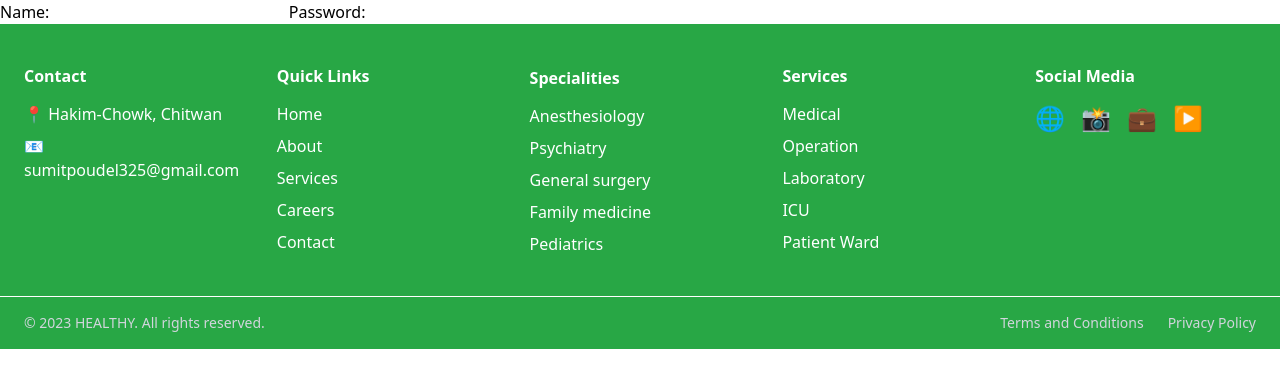
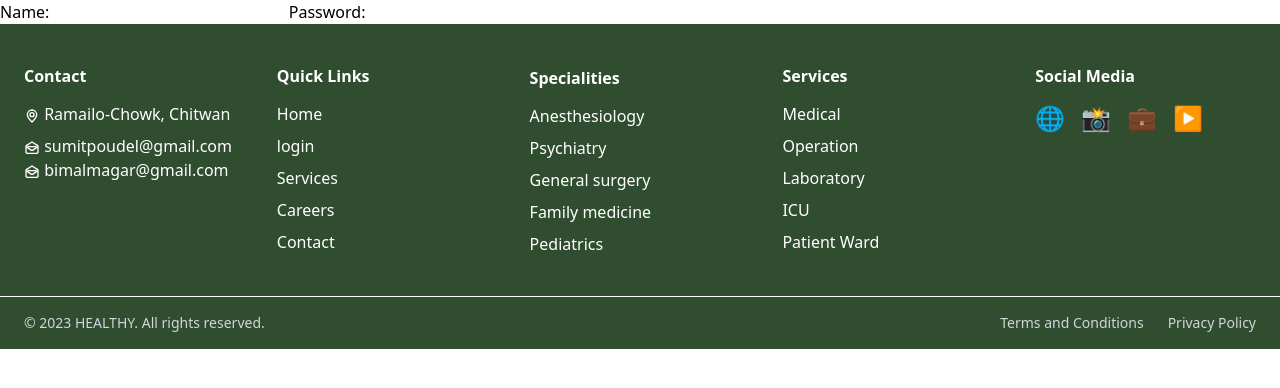
Before and after one commit to sumit-poudel/medPoint, a PHP site: page /login.php in a window 1280 px wide. Shown: the top 388 px of the page. Run offline with PHP 8.4, Linux system fonts and the light colour scheme.

Commit message:
sperate header footer

```diff
--- /dev/null
+++ b/footer.php
@@ -0,0 +1,82 @@
+  <footer class="bg-med-drklime text-white">
+    <div class="max-w-7xl mx-auto px-6 py-10 grid grid-cols-5  gap-8 border-b ">
+
+
+      <div>
+        <h3 class="font-semibold  mb-3.5">Contact</h3>
+        <p class=" gap-2.5 mb-2">
+          <img src="./public/location.svg" class="h-4 w-4 inline-block " alt="location"> Ramailo-Chowk, Chitwan
+        </p>
+        <p class="gap-2.5 mb-2">
+          <img src="./public/mail.svg" class="h-4 w-4 inline-block " alt="mail"> sumitpoudel@gmail.com
+          <img src="./public/mail.svg" class="h-4 w-4 inline-block " alt="mail"> bimalmagar@gmail.com
+        </p>
+
+      </div>
+
+
+      <div>
+        <h3 class="font-semibold  mb-3.5">Quick Links</h3>
+        <ul class="space-y-2">
+          <li><a href="index.php" class="hover:underline">Home</a> </li>
+          <li><a href="login.php" class="hover:underline">login</a> </li>
+          <li><a href="#" class="hover:underline">Services</a> </li>
+          <li><a href="#" class="hover:underline">Careers</a> </li>
+          <li><a href="#" class="hover:underline">Contact</a> </li>
+        </ul>
+
+      </div>
+
+      <div>
+        <h3 class="font-semibold mt-0.5 mb-3.5">Specialities</h3>
+        <ul class="space-y-2">
+          <li>Anesthesiology </li>
+          <li>Psychiatry</a> </li>
+          <li>General surgery </li>
+          <li>Family medicine </li>
+          <li>Pediatrics </li>
+        </ul>
+
+      </div>
+
+
+
+      <div>
+        <h3 class="font-semibold  mb-3.5">Services</h3>
+        <ul class="space-y-2">
+          <li>Medical</li>
+          <li>Operation </li>
+          <li>Laboratory </li>
+          <li>ICU</li>
+          <li>Patient Ward</li>
+        </ul>
+
+      </div>
+
+
+      <div>
+        <h3 class="font-semibold  mb-3.5">Social Media</h3>
+        <div class="flex gap-4 text-2xl">
+          <a href="#" class="hover:text-blue-400">🌐</a>
+          <a href="#" class="hover:text-pink-500">📸</a>
+          <a href="#" class="hover:text-blue-400"> 💼</a>
+          <a href="#" class="hover:text-red-600"> ▶</a>
+        </div>
+
+      </div>
+    </div>
+
+
+    <div class="max-w-7xl mx-auto px-6 py-4 flex flex-col md:flex-row justify-between text-gray-300 text-sm">
+      <p>© 2023 HEALTHY. All rights reserved.</p>
+      <div class="flex gap-6  mt-0">
+        <a href="#" class="hover:underline">Terms and Conditions</a>
+        <a href="#" class="hover:underline">Privacy Policy</a>
+      </div>
+    </div>
+  </footer>
+  <script src="./index.js">
+  </script>
+  </body>
+
+  </html>
--- /dev/null
+++ b/header.php
@@ -0,0 +1,16 @@
+<!DOCTYPE html>
+<html lang="en">
+
+<head>
+  <meta charset="UTF-8">
+  <meta name="viewport" content="width=device-width, initial-scale=1.0">
+  <script src="https://cdn.jsdelivr.net/npm/@tailwindcss/browser@4"></script>
+  <style type="text/tailwindcss">
+    @theme {
+  --color-med-lime: #28A745;
+  --color-txt-ash: #666666;
+  --color-bdr-ash: #CECECE;
+  --color-med-drklime: #304D30;
+}
+    </style>
+</head>
--- a/login.php
+++ b/login.php
@@ -1,103 +1,10 @@
-<!DOCTYPE html>
-<html lang="en">
-<head>
-  <meta charset="UTF-8">
-    <meta name="viewport" content="width=device-width, initial-scale=1.0">
-      <script src="https://cdn.jsdelivr.net/npm/@tailwindcss/browser@4"></script>
-    <style type="text/tailwindcss" >
-     @theme {
-  --color-med-lime: #28A745;
-  --color-txt-ash: #666666;
-  --color-bdr-ash: #CECECE;
-  --color-med-drklime: #304D30;
-}
-    </style>
-  <title>login | medPoint</title>
-</head>
+<?php include 'header.php' ?>
+
 <body>
- <form action="post">
+  <form action="post">
     <label for="name">Name:</label>
-      <input id="name" type="text">
+    <input id="name" type="text">
     <label for="password">Password:</label>
-      <input id="password" type="password">
-    </form>
-    <footer class="bg-med-lime text-white">
-      <div class="max-w-7xl mx-auto px-6 py-10 grid grid-cols-5  gap-8 border-b " >
-
-
-    <div>
-      <h3 class="font-semibold  mb-3.5" >Contact</h3>
-      <p class=" gap-2.5 mb-2">
-         📍 Hakim-Chowk, Chitwan
-      </p>
-      <p class="gap-2.5 mb-2">
-         📧 sumitpoudel325@gmail.com
-      </p>
-
-    </div>
-
-
-    <div>
-      <h3 class="font-semibold  mb-3.5" >Quick Links</h3>
-      <ul class="space-y-2">
-        <li><a href="#" class="hover:underline">Home</a> </li>
-        <li><a href="#" class="hover:underline">About</a> </li>
-        <li><a href="#" class="hover:underline">Services</a> </li>
-        <li><a href="#" class="hover:underline">Careers</a> </li>
-        <li><a href="#" class="hover:underline">Contact</a> </li>
-      </ul>
-
-    </div>
-
-
-
-    <div>
-      <h3 class="font-semibold mt-0.5 mb-3.5" >Specialities</h3>
-      <ul class="space-y-2">
-        <li>Anesthesiology </li>
-        <li>Psychiatry</a> </li>
-        <li>General surgery </li>
-        <li>Family medicine </li>
-        <li>Pediatrics </li>
-      </ul>
-
-    </div>
-
-
-
-    <div>
-      <h3 class="font-semibold  mb-3.5" >Services</h3>
-      <ul class="space-y-2">
-        <li>Medical</li>
-        <li>Operation </li>
-        <li>Laboratory </li>
-        <li>ICU</li>
-        <li>Patient Ward</li>
-      </ul>
-
-    </div>
-
-
-    <div>
-    <h3 class="font-semibold  mb-3.5" >Social Media</h3>
-      <div class="flex gap-4 text-2xl">
-        <a href="#" class="hover:text-blue-400">🌐</a>
-       <a href="#" class="hover:text-pink-500">📸</a>
-        <a href="#" class="hover:text-blue-400"> 💼</a>
-       <a href="#" class="hover:text-red-600"> ▶</a>
-        </div>
-
-      </div>
-    </div>
-
-
-      <div class="max-w-7xl mx-auto px-6 py-4 flex flex-col md:flex-row justify-between text-gray-300 text-sm">
-    <p>© 2023 HEALTHY. All rights reserved.</p>
-    <div class="flex gap-6  mt-0">
-        <a href="#" class="hover:underline">Terms and Conditions</a>
-        <a href="#" class="hover:underline">Privacy Policy</a>
-      </div>
-      </div>
-    </footer>
-</body>
-</html>
+    <input id="password" type="password">
+  </form>
+  <?php include 'footer.php' ?>
```
Also changed, not shown: index.php (+2 -99 lines), public/location.svg (added), public/mail.svg (added), 1 other file.
